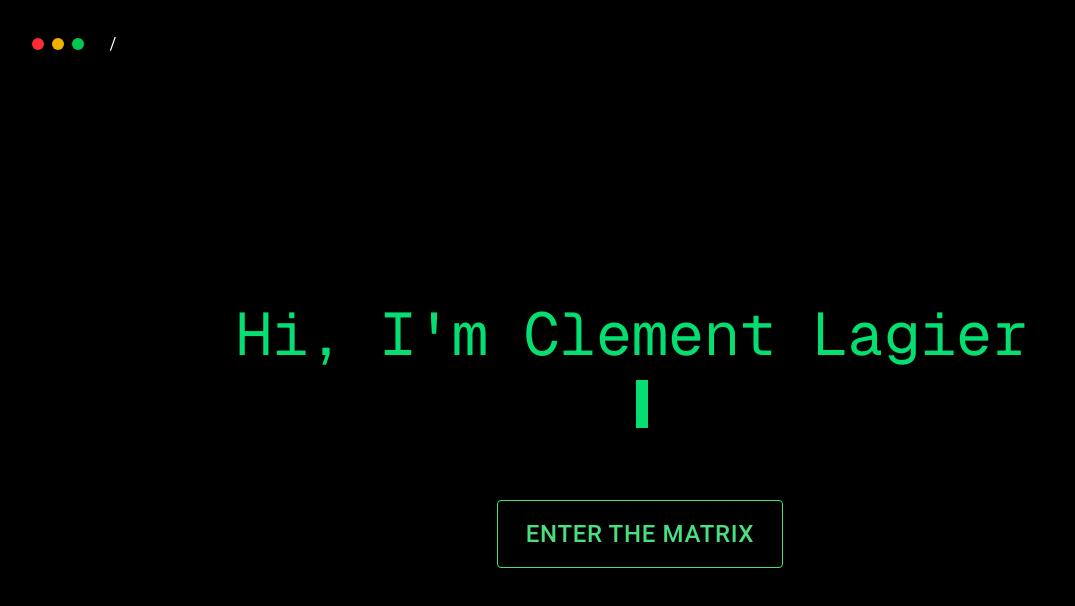
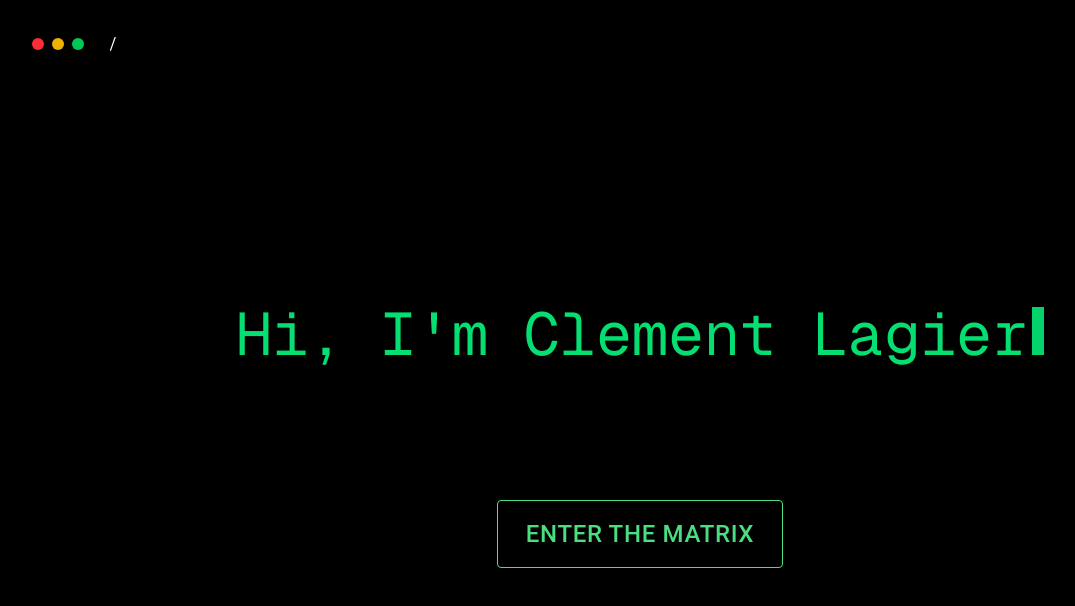
Before and after one commit to deadpanda-c/clementlagier.fr, a Next.js app: page / in a window 1280 px wide. Shown: the top 606 px of the page, without its empty margins (0-1075 px from the left). Built offline with nearby package versions, Linux system fonts and the light colour scheme.

Commit message:
[UPDATE] Manage pre formatted text (like ascii art)

```diff
--- a/components/terminal/typing-text.tsx
+++ b/components/terminal/typing-text.tsx
@@ -8,21 +8,28 @@
     text: string;
     delay: number;
     className?: string;
+    isPreformatted?: boolean;
   }>;
+  onComplete?: () => void;
 }
 
-const TypingText = ({ lines }: TypingTextProps) => {
+const TypingText = ({ lines, onComplete }: TypingTextProps) => {
   const [displayedLines, setDisplayedLines] = useState(lines.map(() => ''));
   const [activeLineIndex, setActiveLineIndex] = useState(0);
   const [showCursors, setShowCursors] = useState(lines.map(() => false));
   const [completedLines, setCompletedLines] = useState(lines.map(() => false));
 
   useEffect(() => {
-    if (activeLineIndex >= lines.length) return;
+    if (activeLineIndex >= lines.length) {
+      // All lines completed, notify parent
+      if (onComplete) {
+        setTimeout(() => onComplete(), 500);
+      }
+      return;
+    }
 
     const currentLine = lines[activeLineIndex];
     const startTimeout = setTimeout(() => {
-
       // Mark line as active
       setShowCursors(prev => {
         const newCursors = [...prev];
@@ -30,7 +37,21 @@
         return newCursors;
       });
 
-      // Start typing
+      if (currentLine.isPreformatted) {
+        setDisplayedLines(prev => {
+          const newLines = [...prev];
+          newLines[activeLineIndex] = currentLine.text;
+          return newLines;
+        });
+        setCompletedLines(prev => {
+          const newCompleted = [...prev];
+          newCompleted[activeLineIndex] = true;
+          return newCompleted;
+        });
+        setTimeout(() => {
+          setActiveLineIndex(prev => prev + 1);
+        }, 50);
+      } else {
         let currentIndex = 0;
         const typingInterval = setInterval(() => {
           if (currentIndex <= currentLine.text.length) {
@@ -42,26 +63,22 @@
             currentIndex++;
           } else {
             clearInterval(typingInterval);
-
-          // Mark line as completed
             setCompletedLines(prev => {
               const newCompleted = [...prev];
               newCompleted[activeLineIndex] = true;
               return newCompleted;
             });
-
-          // Move to next line after finishing current one
             setTimeout(() => {
               setActiveLineIndex(prev => prev + 1);
-          }, 500);
+            }, 50);
           }
-      }, 100);
-
+        }, 20);
         return () => clearInterval(typingInterval);
+      }
     }, currentLine.delay);
 
     return () => clearTimeout(startTimeout);
-  }, [activeLineIndex, lines]);
+  }, [activeLineIndex, lines, onComplete]);
 
   // Blink cursors
   useEffect(() => {
@@ -93,6 +110,7 @@
           isCompleted={completedLines[index]}
           showCursor={showCursors[index]}
           className={line.className}
+          isPreformatted={line.isPreformatted}
         />
       ))}
     </div>
```
Lines whose indentation alone changed are shown as unchanged.
